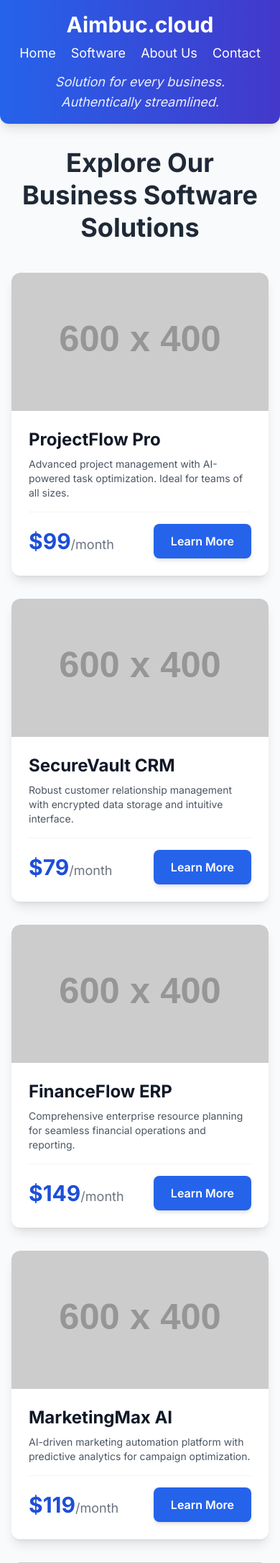
After one commit to bensonjudge/aimbuc-welcome-site, a Flask app: template templates/<!DOCTYPE html>.html in a window 390 px wide. The commit adds this page. Shown: the top 2172 px of the page at 72% size. Run offline with Flask 3, Linux system fonts and the light colour scheme; the template is opened without the code that fills it, so the values that code supplies are empty; grey boxes labelled with a size stand in for pictures from a placeholder-image service; some libraries are stand-ins or nearby versions.

```diff
--- /dev/null
+++ b/templates/<!DOCTYPE html>.html
@@ -0,0 +1,219 @@
+<!DOCTYPE html>
+<html lang="en">
+<head>
+    <meta charset="UTF-8">
+    <meta name="viewport" content="width=device-width, initial-scale=1.0">
+    <title>Aimbuc.cloud - Solution for Every Business</title>
+    <!-- Tailwind CSS CDN -->
+    <script src="https://cdn.tailwindcss.com"></script>
+    <link href="https://fonts.googleapis.com/css2?family=Inter:wght@400;600;700&display=swap" rel="stylesheet">
+    <style>
+        body {
+            font-family: 'Inter', sans-serif;
+            background-color: #f8fafc; /* Light blue-gray background */
+        }
+        /* Custom scrollbar for a cleaner look */
+        ::-webkit-scrollbar {
+            width: 8px;
+        }
+        ::-webkit-scrollbar-track {
+            background: #e2e8f0;
+            border-radius: 10px;
+        }
+        ::-webkit-scrollbar-thumb {
+            background: #cbd5e1;
+            border-radius: 10px;
+        }
+        ::-webkit-scrollbar-thumb:hover {
+            background: #94a3b8;
+        }
+    </style>
+</head>
+<body class="min-h-screen flex flex-col">
+
+    <!-- Header Section -->
+    <header class="bg-gradient-to-r from-blue-600 to-indigo-700 text-white shadow-lg py-4 px-6 md:px-10 rounded-b-xl">
+        <div class="container mx-auto flex flex-col md:flex-row justify-between items-center">
+            <div class="text-3xl font-bold mb-2 md:mb-0">Aimbuc.cloud</div>
+            <nav class="space-x-4 md:space-x-8 text-lg">
+                <a href="#" class="hover:text-blue-200 transition duration-300">Home</a>
+                <a href="#" class="hover:text-blue-200 transition duration-300">Software</a>
+                <a href="#" class="hover:text-blue-200 transition duration-300">About Us</a>
+                <a href="#" class="hover:text-blue-200 transition duration-300">Contact</a>
+            </nav>
+        </div>
+        <div class="mt-3 text-center text-lg italic opacity-90">
+            Solution for every business. Authentically streamlined.
+        </div>
+    </header>
+
+    <!-- Main Content Section - Software Listings -->
+    <main class="container mx-auto px-4 py-8 flex-grow">
+        <h1 class="text-4xl md:text-5xl font-extrabold text-gray-800 mb-10 text-center leading-tight">
+            Explore Our Business Software Solutions
+        </h1>
+
+        <div class="grid grid-cols-1 sm:grid-cols-2 lg:grid-cols-3 xl:grid-cols-4 gap-8">
+            <!-- Software Tablet 1: ProjectFlow Pro -->
+            <div class="bg-white rounded-xl shadow-lg hover:shadow-xl transition-shadow duration-300 overflow-hidden flex flex-col">
+                <img src="https://placehold.co/600x400/81C784/FFFFFF?text=ProjectFlow+Pro" alt="ProjectFlow Pro Software" class="w-full h-48 object-cover rounded-t-xl">
+                <div class="p-6 flex-grow flex flex-col justify-between">
+                    <div>
+                        <h2 class="text-2xl font-bold text-gray-900 mb-2">ProjectFlow Pro</h2>
+                        <p class="text-gray-600 text-sm mb-4">
+                            Advanced project management with AI-powered task optimization. Ideal for teams of all sizes.
+                        </p>
+                    </div>
+                    <div class="flex items-center justify-between mt-auto pt-4 border-t border-gray-100">
+                        <span class="text-3xl font-extrabold text-blue-700">$99<span class="text-lg font-medium text-gray-500">/month</span></span>
+                        <button class="bg-blue-600 hover:bg-blue-700 text-white font-semibold py-3 px-6 rounded-lg transition duration-300 shadow-md hover:shadow-lg">
+                            Learn More
+                        </button>
+                    </div>
+                </div>
+            </div>
+
+            <!-- Software Tablet 2: SecureVault CRM -->
+            <div class="bg-white rounded-xl shadow-lg hover:shadow-xl transition-shadow duration-300 overflow-hidden flex flex-col">
+                <img src="https://placehold.co/600x400/9575CD/FFFFFF?text=SecureVault+CRM" alt="SecureVault CRM Software" class="w-full h-48 object-cover rounded-t-xl">
+                <div class="p-6 flex-grow flex flex-col justify-between">
+                    <div>
+                        <h2 class="text-2xl font-bold text-gray-900 mb-2">SecureVault CRM</h2>
+                        <p class="text-gray-600 text-sm mb-4">
+                            Robust customer relationship management with encrypted data storage and intuitive interface.
+                        </p>
+                    </div>
+                    <div class="flex items-center justify-between mt-auto pt-4 border-t border-gray-100">
+                        <span class="text-3xl font-extrabold text-blue-700">$79<span class="text-lg font-medium text-gray-500">/month</span></span>
+                        <button class="bg-blue-600 hover:bg-blue-700 text-white font-semibold py-3 px-6 rounded-lg transition duration-300 shadow-md hover:shadow-lg">
+                            Learn More
+                        </button>
+                    </div>
+                </div>
+            </div>
+
+            <!-- Software Tablet 3: FinanceFlow ERP -->
+            <div class="bg-white rounded-xl shadow-lg hover:shadow-xl transition-shadow duration-300 overflow-hidden flex flex-col">
+                <img src="https://placehold.co/600x400/F06292/FFFFFF?text=FinanceFlow+ERP" alt="FinanceFlow ERP Software" class="w-full h-48 object-cover rounded-t-xl">
+                <div class="p-6 flex-grow flex flex-col justify-between">
+                    <div>
+                        <h2 class="text-2xl font-bold text-gray-900 mb-2">FinanceFlow ERP</h2>
+                        <p class="text-gray-600 text-sm mb-4">
+                            Comprehensive enterprise resource planning for seamless financial operations and reporting.
+                        </p>
+                    </div>
+                    <div class="flex items-center justify-between mt-auto pt-4 border-t border-gray-100">
+                        <span class="text-3xl font-extrabold text-blue-700">$149<span class="text-lg font-medium text-gray-500">/month</span></span>
+                        <button class="bg-blue-600 hover:bg-blue-700 text-white font-semibold py-3 px-6 rounded-lg transition duration-300 shadow-md hover:shadow-lg">
+                            Learn More
+                        </button>
+                    </div>
+                </div>
+            </div>
+
+            <!-- Software Tablet 4: MarketingMax AI -->
+            <div class="bg-white rounded-xl shadow-lg hover:shadow-xl transition-shadow duration-300 overflow-hidden flex flex-col">
+                <img src="https://placehold.co/600x400/FFD54F/FFFFFF?text=MarketingMax+AI" alt="MarketingMax AI Software" class="w-full h-48 object-cover rounded-t-xl">
+                <div class="p-6 flex-grow flex flex-col justify-between">
+                    <div>
+                        <h2 class="text-2xl font-bold text-gray-900 mb-2">MarketingMax AI</h2>
+                        <p class="text-gray-600 text-sm mb-4">
+                            AI-driven marketing automation platform with predictive analytics for campaign optimization.
+                        </p>
+                    </div>
+                    <div class="flex items-center justify-between mt-auto pt-4 border-t border-gray-100">
+                        <span class="text-3xl font-extrabold text-blue-700">$119<span class="text-lg font-medium text-gray-500">/month</span></span>
+                        <button class="bg-blue-600 hover:bg-blue-700 text-white font-semibold py-3 px-6 rounded-lg transition duration-300 shadow-md hover:shadow-lg">
+                            Learn More
+                        </button>
+                    </div>
+                </div>
+            </div>
+
+            <!-- Software Tablet 5: HRSmart Pro -->
+            <div class="bg-white rounded-xl shadow-lg hover:shadow-xl transition-shadow duration-300 overflow-hidden flex flex-col">
+                <img src="https://placehold.co/600x400/A1887F/FFFFFF?text=HRSmart+Pro" alt="HRSmart Pro Software" class="w-full h-48 object-cover rounded-t-xl">
+                <div class="p-6 flex-grow flex flex-col justify-between">
+                    <div>
+                        <h2 class="text-2xl font-bold text-gray-900 mb-2">HRSmart Pro</h2>
+                        <p class="text-gray-600 text-sm mb-4">
+                            Complete human resources suite for payroll, recruitment, and employee management.
+                        </p>
+                    </div>
+                    <div class="flex items-center justify-between mt-auto pt-4 border-t border-gray-100">
+                        <span class="text-3xl font-extrabold text-blue-700">$89<span class="text-lg font-medium text-gray-500">/month</span></span>
+                        <button class="bg-blue-600 hover:bg-blue-700 text-white font-semibold py-3 px-6 rounded-lg transition duration-300 shadow-md hover:shadow-lg">
+                            Learn More
+                        </button>
+                    </div>
+                </div>
+            </div>
+
+            <!-- Software Tablet 6: DataPulse Analytics -->
+            <div class="bg-white rounded-xl shadow-lg hover:shadow-xl transition-shadow duration-300 overflow-hidden flex flex-col">
+                <img src="https://placehold.co/600x400/64B5F6/FFFFFF?text=DataPulse+Analytics" alt="DataPulse Analytics Software" class="w-full h-48 object-cover rounded-t-xl">
+                <div class="p-6 flex-grow flex flex-col justify-between">
+                    <div>
+                        <h2 class="text-2xl font-bold text-gray-900 mb-2">DataPulse Analytics</h2>
+                        <p class="text-gray-600 text-sm mb-4">
+                            Real-time business intelligence and data visualization for informed decision-making.
+                        </p>
+                    </div>
+                    <div class="flex items-center justify-between mt-auto pt-4 border-t border-gray-100">
+                        <span class="text-3xl font-extrabold text-blue-700">$109<span class="text-lg font-medium text-gray-500">/month</span></span>
+                        <button class="bg-blue-600 hover:bg-blue-700 text-white font-semibold py-3 px-6 rounded-lg transition duration-300 shadow-md hover:shadow-lg">
+                            Learn More
+                        </button>
+                    </div>
+                </div>
+            </div>
+
+            <!-- Software Tablet 7: SalesGenius Connect -->
+            <div class="bg-white rounded-xl shadow-lg hover:shadow-xl transition-shadow duration-300 overflow-hidden flex flex-col">
+                <img src="https://placehold.co/600x400/FFB74D/FFFFFF?text=SalesGenius+Connect" alt="SalesGenius Connect Software" class="w-full h-48 object-cover rounded-t-xl">
+                <div class="p-6 flex-grow flex flex-col justify-between">
+                    <div>
+                        <h2 class="text-2xl font-bold text-gray-900 mb-2">SalesGenius Connect</h2>
+                        <p class="text-gray-600 text-sm mb-4">
+                            Streamline your sales pipeline with automated lead nurturing and performance tracking.
+                        </p>
+                    </div>
+                    <div class="flex items-center justify-between mt-auto pt-4 border-t border-gray-100">
+                        <span class="text-3xl font-extrabold text-blue-700">$95<span class="text-lg font-medium text-gray-500">/month</span></span>
+                        <button class="bg-blue-600 hover:bg-blue-700 text-white font-semibold py-3 px-6 rounded-lg transition duration-300 shadow-md hover:shadow-lg">
+                            Learn More
+                        </button>
+                    </div>
+                </div>
+            </div>
+
+            <!-- Software Tablet 8: CloudSync Backup -->
+            <div class="bg-white rounded-xl shadow-lg hover:shadow-xl transition-shadow duration-300 overflow-hidden flex flex-col">
+                <img src="https://placehold.co/600x400/AED581/FFFFFF?text=CloudSync+Backup" alt="CloudSync Backup Software" class="w-full h-48 object-cover rounded-t-xl">
+                <div class="p-6 flex-grow flex flex-col justify-between">
+                    <div>
+                        <h2 class="text-2xl font-bold text-gray-900 mb-2">CloudSync Backup</h2>
+                        <p class="text-gray-600 text-sm mb-4">
+                            Automated cloud backup solution ensuring data integrity and quick recovery.
+                        </p>
+                    </div>
+                    <div class="flex items-center justify-between mt-auto pt-4 border-t border-gray-100">
+                        <span class="text-3xl font-extrabold text-blue-700">$49<span class="text-lg font-medium text-gray-500">/month</span></span>
+                        <button class="bg-blue-600 hover:bg-blue-700 text-white font-semibold py-3 px-6 rounded-lg transition duration-300 shadow-md hover:shadow-lg">
+                            Learn More
+                        </button>
+                    </div>
+                </div>
+            </div>
+        </div>
+    </main>
+
+    <!-- Footer Section -->
+    <footer class="bg-gray-800 text-white py-6 px-4 md:px-10 mt-8 rounded-t-xl">
+        <div class="container mx-auto text-center text-sm md:text-base">
+            <p>&copy; 2025 Aimbuc.cloud. All rights reserved. | <a href="#" class="hover:underline">Privacy Policy</a> | <a href="#" class="hover:underline">Terms of Service</a></p>
+        </div>
+    </footer>
+
+</body>
+</html>
```
Also changed, not shown: templates/index.html (+10 -11 lines), 1 other file.
